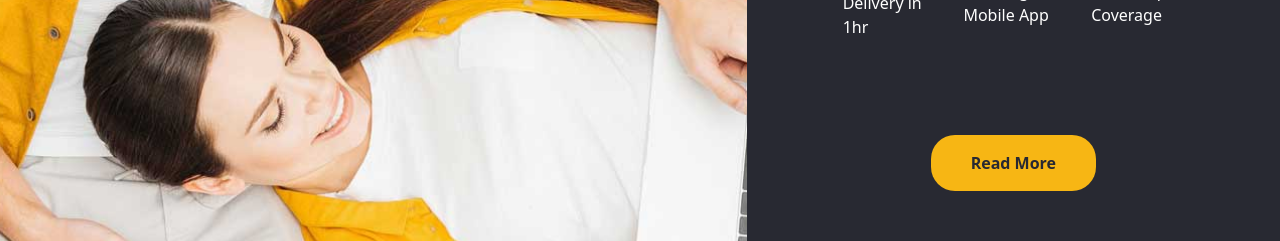
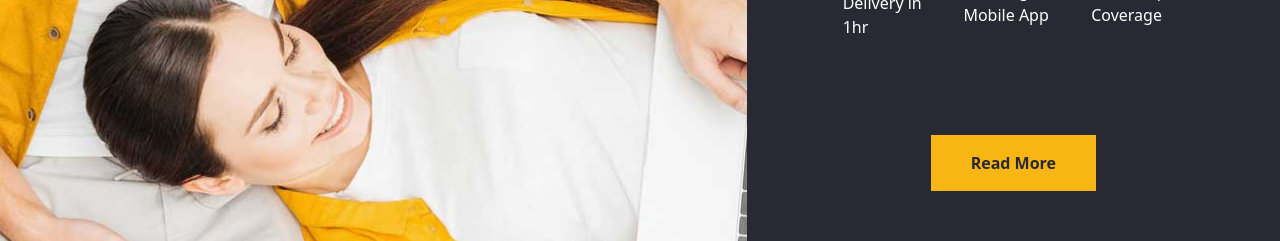
Before and after one commit to Marcos8060/Deliveroo, a React (Create React App) app: page / in a window 1280 px wide. Shown: the part 2780-3021 px from the top of the page. Built offline with nearby package versions, Linux system fonts and the light colour scheme.

Commit message:
made a minor change

```diff
--- a/src/components/Cto.js
+++ b/src/components/Cto.js
@@ -27,7 +27,7 @@ const Cto = () => {
               </div>
             </div>
             <div className='flex justify-center items-center md:mt-20 mt-10'>
-              <button className='hidden md:block bg-yellow text-black pl-10 pr-10 pt-4 pb-4 rounded-3xl font-semibold mb-4'>Read More</button>
+              <button className='md:block bg-yellow text-black pl-10 pr-10 pt-4 pb-4 font-semibold mb-4'>Read More</button>
             </div>
         </div>
     </div>
```
